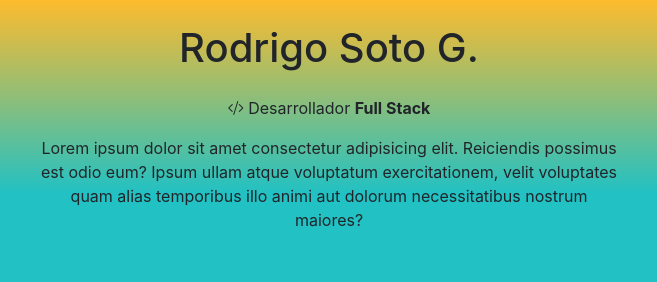
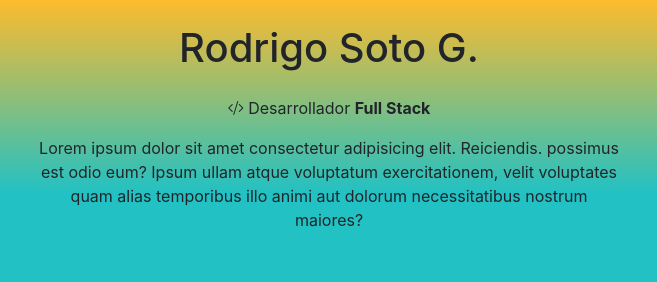
Before and after one commit to rockedrigo/mi_pagina, a plain HTML site: page index.html in a window 1280 px wide. Shown: the top 282 px of the page, 311-968 px from the left. Drawn offline with nearby package versions, Linux system fonts and the light colour scheme.

Commit message:
resolucion conflicto index

```diff
--- a/index.html
+++ b/index.html
@@ -19,7 +19,7 @@
             <div class="col-3"></div>
             <div class="col-6 my-3">
                 <p><i class="bi bi-code-slash"></i> Desarrollador <b>Full Stack</b></p>
-                <p>Lorem ipsum dolor sit amet consectetur adipisicing elit. Reiciendis possimus est odio eum? Ipsum ullam atque voluptatum exercitationem, velit voluptates quam alias temporibus illo animi aut dolorum necessitatibus nostrum maiores?</p>
+                <p>Lorem ipsum dolor sit amet consectetur adipisicing elit. Reiciendis. possimus est odio eum? Ipsum ullam atque voluptatum exercitationem, velit voluptates quam alias temporibus illo animi aut dolorum necessitatibus nostrum maiores?</p>
             </div>
             <div class="col-3"></div>
 
```
